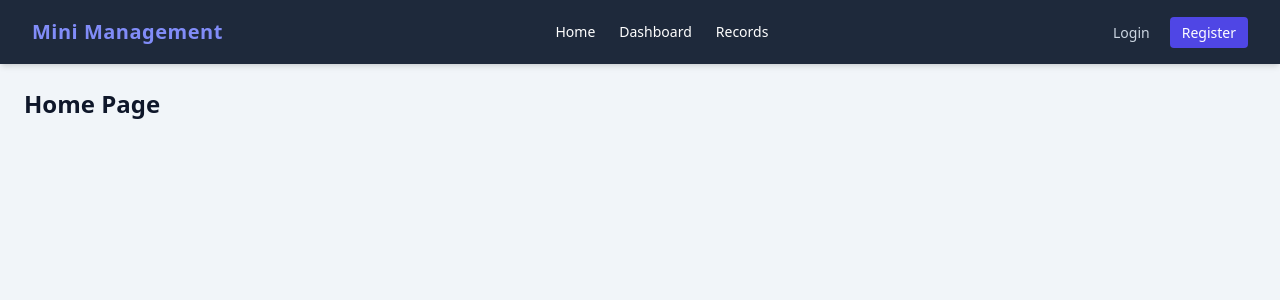
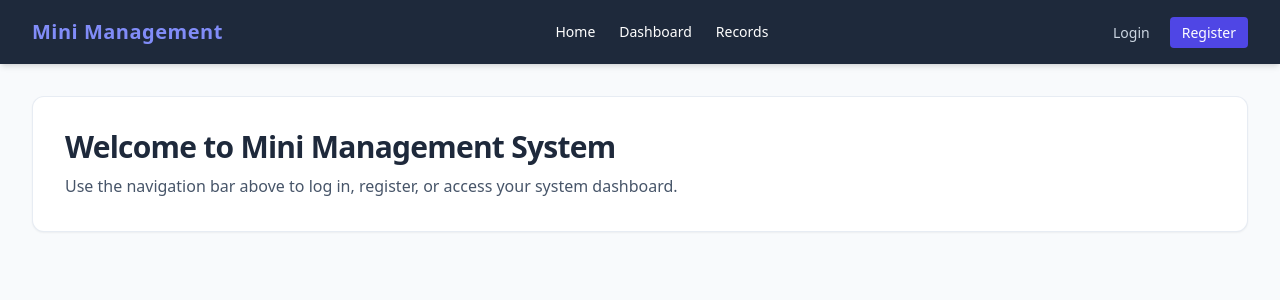
Before and after one commit to andreikristoffermanrique/mini-management-system-midterms, a React app in the folder frontend/: page / in a window 1280 px wide. Shown: the top 300 px of the page. Built offline with nearby package versions, Linux system fonts and the light colour scheme; the HTML template or start-up script is replaced by a standard one.

Commit message:
[UI-06] Polished overall layout, navbar, typography, and styling

```diff
--- a/frontend/src/App.jsx
+++ b/frontend/src/App.jsx
@@ -3,7 +3,7 @@ import { BrowserRouter as Router, Routes, Route } from 'react-router-dom';
 import Navbar from './components/Navbar';
 import Login from './pages/Login';
 import Register from './pages/Register';
-import Dashboard from './pages/Dashboard';
+import Dashboard from './pages/dashboard';
 
 function App() {
   const [user, setUser] = useState(() => {
@@ -19,13 +19,34 @@ function App() {
 
   return (
     <Router>
-      <div className="min-h-screen bg-slate-100 text-slate-900">
+      <div className="min-h-screen bg-slate-50 text-slate-900 antialiased selection:bg-indigo-500 selection:text-white">
         <Navbar user={user} onLogout={handleLogout} />
-        <main className="max-w-7xl mx-auto p-6">
+
+        <main className="max-w-7xl mx-auto px-4 sm:px-6 lg:px-8 py-8">
           <Routes>
-            <Route path="/" element={<h2 className="text-2xl font-bold">Home Page</h2>} />
+            <Route
+              path="/"
+              element={
+                <div className="p-8 bg-white rounded-xl shadow-sm border border-slate-200/80 transition-all">
+                  <h2 className="text-3xl font-extrabold text-slate-800 tracking-tight">
+                    Welcome to Mini Management System
+                  </h2>
+                  <p className="text-slate-600 mt-2 text-base leading-relaxed">
+                    Use the navigation bar above to log in, register, or access your system dashboard.
+                  </p>
+                </div>
+              }
+            />
             <Route path="/dashboard" element={<Dashboard />} />
-            <Route path="/records" element={<h2 className="text-2xl font-bold">Records Management</h2>} />
+            <Route
+              path="/records"
+              element={
+                <div className="p-8 bg-white rounded-xl shadow-sm border border-slate-200/80">
+                  <h2 className="text-2xl font-bold text-slate-800">Records Management</h2>
+                  <p className="text-slate-600 mt-2">Manage system records and user permissions here.</p>
+                </div>
+              }
+            />
             <Route path="/login" element={<Login setUser={setUser} />} />
             <Route path="/register" element={<Register />} />
           </Routes>
```
